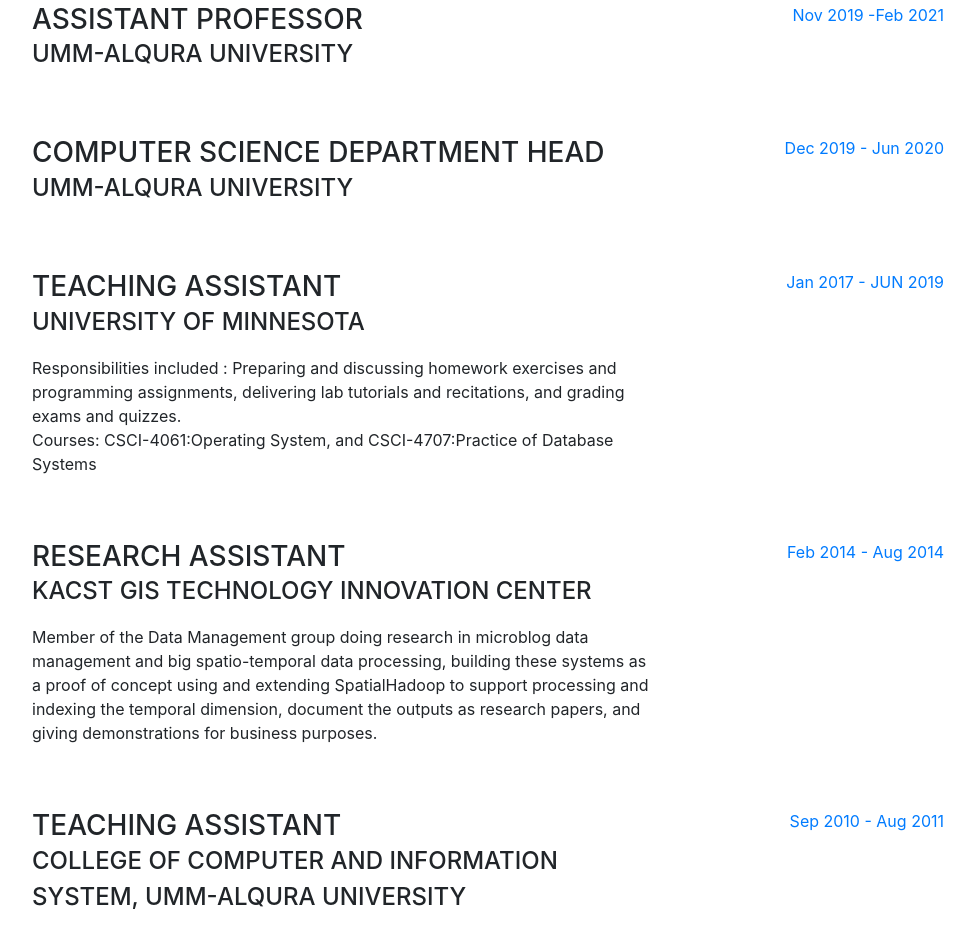
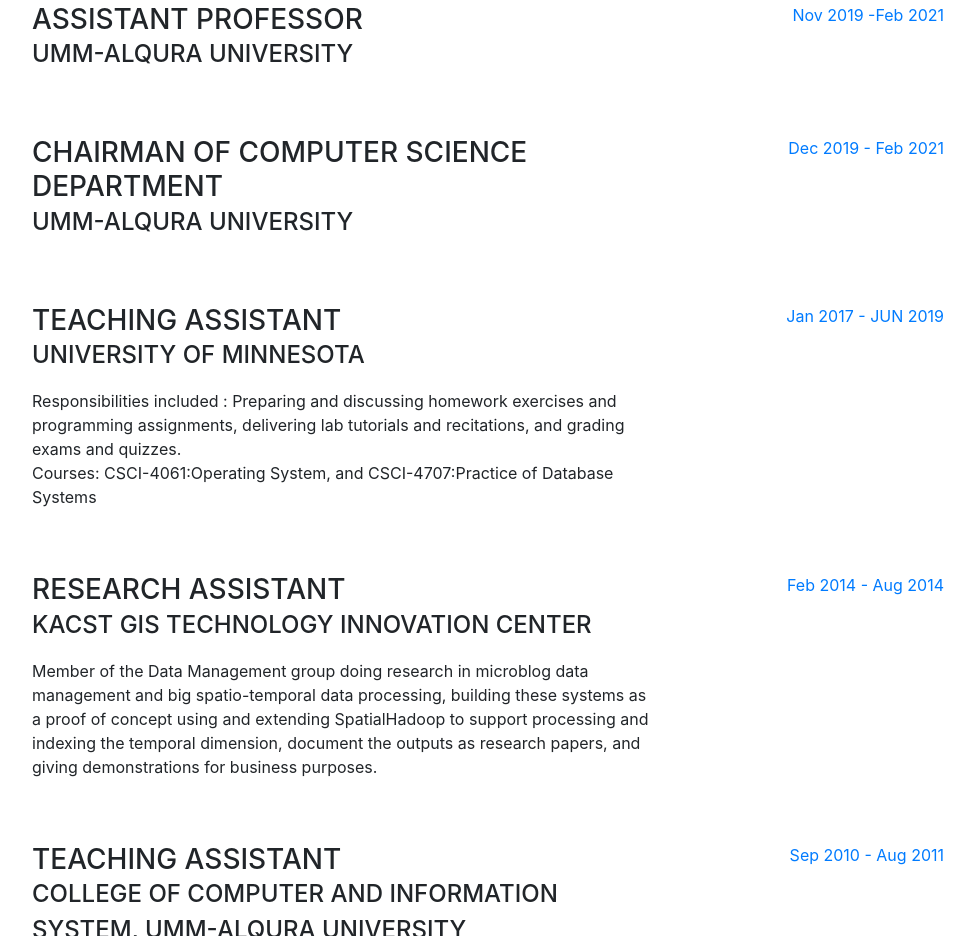
Before and after one commit to lmarabi/lmarabi.github.io, a website with bundled scripts: page index.html in a window 1280 px wide. Shown: the part 1328-2264 px from the top of the page, without its empty margins (288-1263 px from the left). Built offline with nearby package versions, Linux system fonts and the light colour scheme; a web font is replaced by a local one.

Commit message:
Update index.html

```diff
--- a/index.html
+++ b/index.html
@@ -145,12 +145,12 @@
 
 	  <div class="resume-item d-flex flex-column flex-md-row mb-5">
             <div class="resume-content mr-auto">
-              <h3 class="mb-0">Computer Science Department Head</h3>
+              <h3 class="mb-0">Chairman of Computer Science Department</h3>
 	      <div class="subheading mb-3"><a href:"https://uqu.edu.sa/lmarabi/App/CV">UMM-AlQURA University</a></div>
               <p></p>
             </div>
             <div class="resume-date text-md-right">
-              <span class="text-primary">Dec 2019 - Jun 2020</span>
+              <span class="text-primary">Dec 2019 - Feb 2021</span>
             </div>
           </div>
 
```
